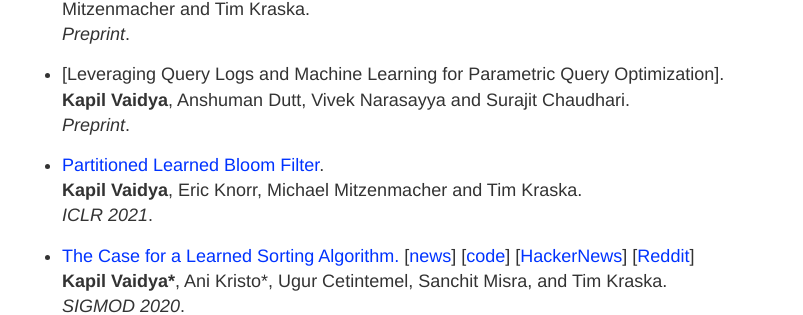
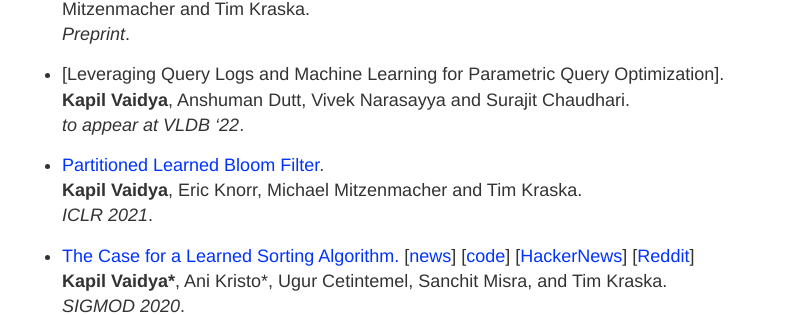
Before and after one commit to kapilvaidya24/kapilvaidya24.github.io, a Jekyll site: the page built from index.md, in a window 1280 px wide. Shown: the part 545-860 px from the top of the page, without its empty margins (238-1041 px from the left). Built offline with Jekyll 4.4.1, drawn with Linux system fonts in a browser that asks for light colours.

Commit message:
Update index.md
updated msr paper status

```diff
--- a/index.md
+++ b/index.md
@@ -31,7 +31,7 @@ I also collaborate with [Prof. Michael Mitzenmacher](https://www.eecs.harvard.ed
 
 - [Leveraging Query Logs and Machine Learning for Parametric Query Optimization].<br>
 **Kapil Vaidya**, Anshuman Dutt, Vivek Narasayya and Surajit Chaudhari. <br>
-*Preprint*.
+*to appear at VLDB '22*.
 
 - [Partitioned Learned Bloom Filter](https://openreview.net/forum?id=6BRLOfrMhW).<br>
  **Kapil Vaidya**, Eric Knorr, Michael Mitzenmacher and Tim Kraska. <br>
```
